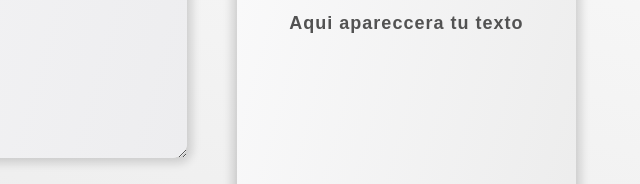
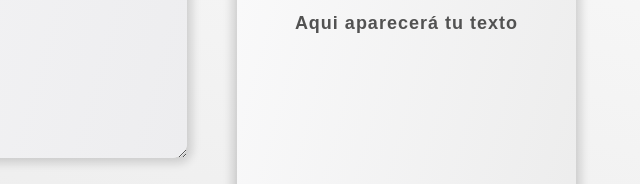
Before and after one commit to AngelRodriguezPineda/encriptador, a plain HTML site: page index.html in a window 1280 px wide. Shown: the part 420-604 px from the top of the page, 640-1280 px from the left. Drawn offline with Linux system fonts and the light colour scheme.

Commit message:
Update index.html
Corregí falta de ortografía en el textoNegritas

```diff
--- a/index.html
+++ b/index.html
@@ -41,7 +41,7 @@
         <div id="mostrarTextoCifrado">
             <p id="cifrado"></p>
             <img id="muneco" src="Imagenes/maneco.svg" alt="Persona viendo con una lupa">
-            <p class="textoNegritas">Aqui apareccera tu texto</p>
+            <p class="textoNegritas">Aqui aparecerá tu texto</p>
         </div>
 
         <div id="copiarTexto">
```
